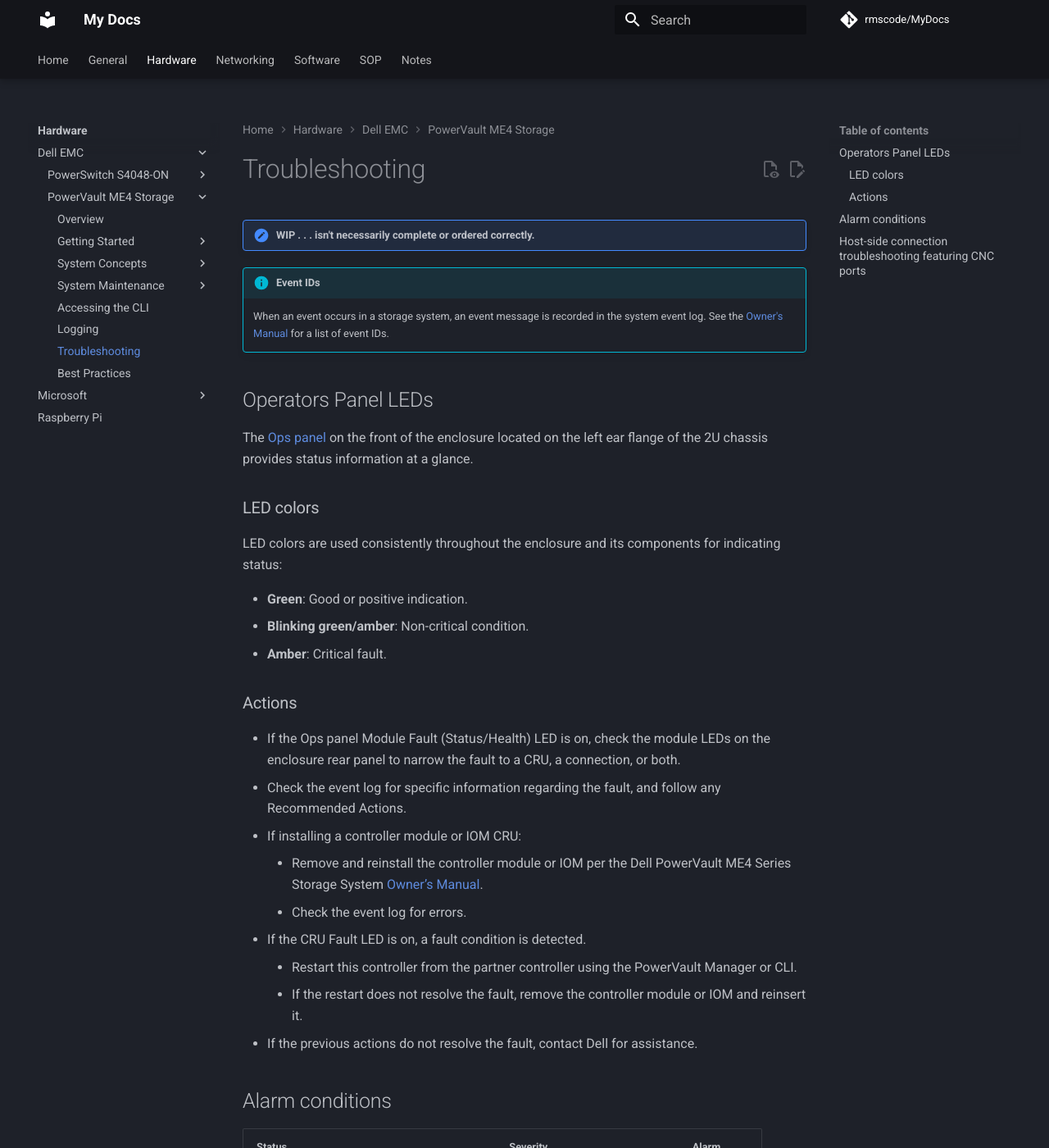
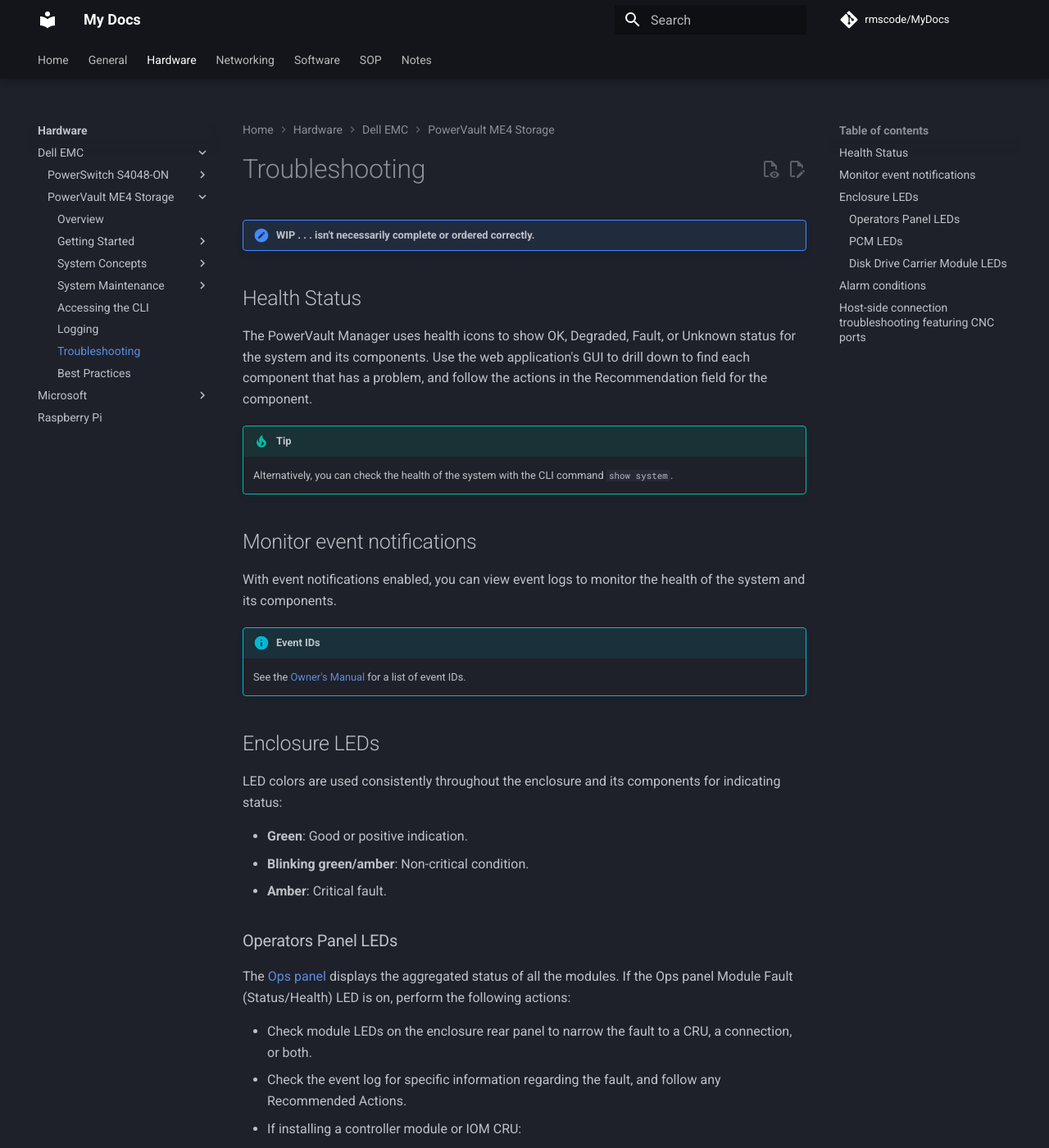
Before and after one commit to rmscode/binary-garden, an MkDocs documentation site: the page built from docs/hardware/dell-emc/powervault-me4/me4-troubleshooting.md, in a window 1280 px wide and 1400 px high. Shown: the whole window at 82% size. Built offline with MkDocs 1.6.1 and Material for MkDocs 9.7.7, drawn with Linux system fonts in a browser that asks for light colours; comment, search, counter and statistics services are not loaded; some of the changed text lies outside the part shown.

Commit message:
Update me4-troubleshooting.md

```diff
--- a/docs/hardware/dell-emc/powervault-me4/me4-troubleshooting.md
+++ b/docs/hardware/dell-emc/powervault-me4/me4-troubleshooting.md
@@ -2,16 +2,23 @@
 
 !!! note "WIP . . . isn't necessarily complete or ordered correctly."
 
+## Health Status
+
+The PowerVault Manager uses health icons to show OK, Degraded, Fault, or Unknown status for the system and its components. Use the web application's GUI to drill down to find each component that has a problem, and follow the actions in the Recommendation field for the component.
+
+!!! tip
+
+      Alternatively, you can check the health of the system with the CLI command `show system`.
+
+## Monitor event notifications
+
+With event notifications enabled, you can view event logs to monitor the health of the system and its components.
+
 !!! info "Event IDs"
 
-    When an event occurs in a storage system, an event message is recorded in the system event log. See the [Owner's Manual](https://www.dell.com/support/manuals/en-us/powervault-me4012/me4_series_om_pub/events?guid=guid-93692ce8-3105-4064-bdb9-40269e847f2f&lang=en-us) for a list of event IDs.
+    See the [Owner's Manual](https://www.dell.com/support/manuals/en-us/powervault-me4012/me4_series_om_pub/events?guid=guid-93692ce8-3105-4064-bdb9-40269e847f2f&lang=en-us) for a list of event IDs.
 
-
-## Operators Panel LEDs
-
-The [Ops panel](../powervault-me4/me4-overview.md#operator-panel-leds) on the front of the enclosure located on the left ear flange of the 2U chassis provides status information at a glance.
-
-### LED colors
+## Enclosure LEDs
 
 LED colors are used consistently throughout the enclosure and its components for indicating status:
 
@@ -19,9 +26,11 @@
 - **Blinking green/amber**: Non-critical condition.
 - **Amber**: Critical fault.
 
-### Actions
+### Operators Panel LEDs
 
-- If the Ops panel Module Fault (Status/Health) LED is on, check the module LEDs on the enclosure rear panel to narrow the fault to a CRU, a connection, or both.
+The [Ops panel](../powervault-me4/me4-overview.md#operator-panel-leds) displays the aggregated status of all the modules. If the Ops panel Module Fault (Status/Health) LED is on, perform the following actions:
+
+- Check module LEDs on the enclosure rear panel to narrow the fault to a CRU, a connection, or both.
 - Check the event log for specific information regarding the fault, and follow any Recommended Actions.
 - If installing a controller module or IOM CRU:
     - Remove and reinstall the controller module or IOM per the Dell PowerVault ME4 Series Storage System [Owner’s Manual](https://www.dell.com/support/manuals/en-us/powervault-me4012/me4_series_om_pub/).
@@ -31,6 +40,32 @@
     - If the restart does not resolve the fault, remove the controller module or IOM and reinsert it.
 - If the previous actions do not resolve the fault, contact Dell for assistance.
 
+### PCM LEDs
+
+Under normal conditions, the power cooling module (PCM) OK LEDs wil be constant green.
+
+| PCM OK (GREEN) | FAIL FAN (AMBER) | AC FAIL (AMBER) | DC FAIL (AMBER) | STATUS
+| -------------- | ---------------- | --------------- | --------------- | ------
+| On             | Off              | Off             | Off             | No AC power on any PCM
+| Off            | Off              | On              | On              | No AC power on this PCM only
+| On             | Off              | Off             | Off             | AC present; PCM working correctly
+| On             | Off              | Off             | On              | PCM fan speed is outside acceptable limits
+| Off            | On               | Off             | Off             | PCM fan has failed
+| Off            | On               | On              | On              | PCM fault (above temperature, above voltage, above current)
+| Off            | Blinking         | Blinking        | Blinking        | PCM firmware download is in progress
+
+### Disk Drive Carrier Module LEDs
+
+Under normal conditions, the green LED is on, and flickers as the drive operates. The amber LED will be off.
+
+| ACTIVITY LED (GREEN)          | FAULT LED (AMBER)       | STATUS/CONDITION*
+| ----------------------------- | ----------------------- | -----------------
+| Off                           | Off                     | Off (disk module/enclosure)
+| Off                           | Off                     | Not present
+| Blink off with activity       | Blinking: 1s on /1s off | Identify
+| - 1 down: Blink with activity | On                      | Drive link (PHY lane) down
+| - 2 down: Off                 |                         |
+| On                            | On                      | Fault (leftover/failed/locked-out)
 
 ## Alarm conditions
 
```
